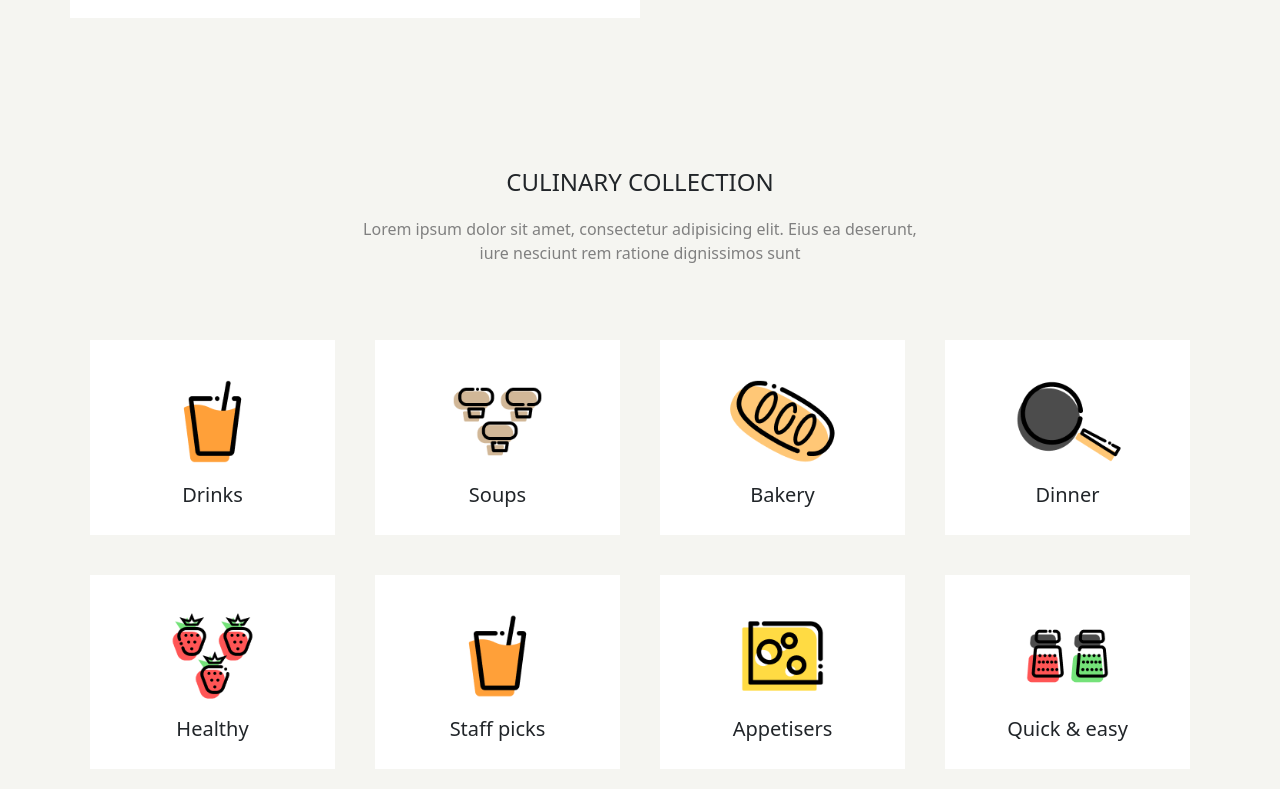
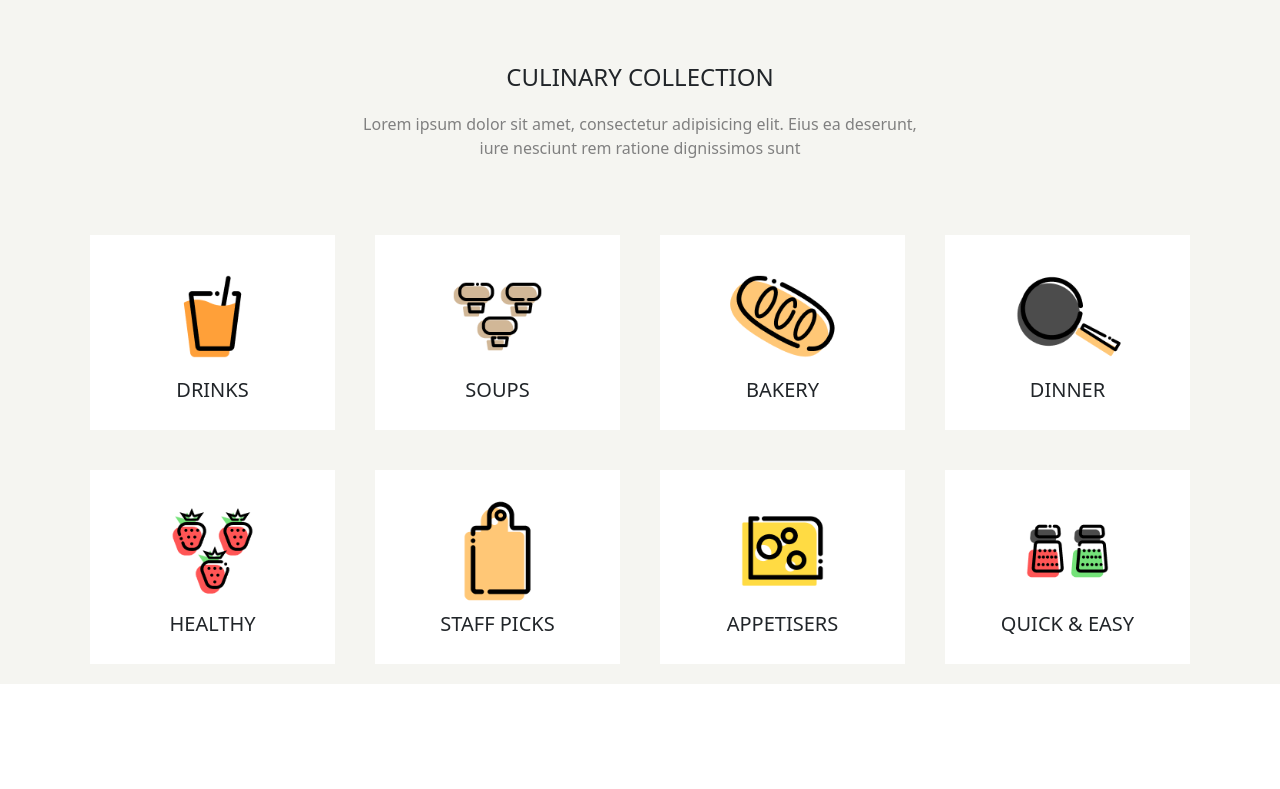
Before and after one commit to SimonCook99/proj-html-vuejs, a Vue app: page / in a window 1280 px wide. Shown: the part 2403-3192 px from the top of the page. After the commit the page ends 3087 px from the top, so only its background shows below. Built offline with nearby package versions, Linux system fonts and the light colour scheme.

Commit message:
liste dinamiche di immagini ultimate (myMain)

```diff
--- a/src/components/main/mainCookCollection.vue
+++ b/src/components/main/mainCookCollection.vue
@@ -7,39 +7,11 @@
         />
 
         <div class="row card-container">
-            <div class="col-3">
-                <img src="../../assets/img/drinks-recipes.png" alt="drinks">
-                <h5>Drinks</h5>
-            </div>
-            <div class="col-3">
-                <img src="../../assets/img/soups-recipes.png" alt="drinks">
-                <h5>Soups</h5>
-            </div>
-            <div class="col-3">
-                <img src="../../assets/img/baking-recipes.png" alt="drinks">
-                <h5>Bakery</h5>
-            </div>
-            <div class="col-3">
-                <img src="../../assets/img/dinner-recipes.png" alt="drinks">
-                <h5>Dinner</h5>
+            <div class="col-3" v-for="(image,index) in imagesList" :key="index">
+                <img :src="require('../../assets/img/' + image.url)" :alt="image">
+                <h5 class="text-uppercase">{{image.type}}</h5>
             </div>
 
-            <div class="col-3">
-                <img src="../../assets/img/healthy-recipes.png" alt="drinks">
-                <h5>Healthy</h5>
-            </div>
-            <div class="col-3">
-                <img src="../../assets/img/drinks-recipes.png" alt="drinks">
-                <h5>Staff picks</h5>
-            </div>
-            <div class="col-3">
-                <img src="../../assets/img/premium-recipes.png" alt="drinks">
-                <h5>Appetisers</h5>
-            </div>
-            <div class="col-3">
-                <img src="../../assets/img/quick-easy-recipes.png" alt="drinks">
-                <h5>Quick & easy</h5>
-            </div>
         </div>
     </section>
 </template>
@@ -52,6 +24,9 @@
         name: "mainCookCollection",
         components:{
             mainIntroduction
+        },
+        props: {
+            imagesList: Array
         }
     }
 </script>
--- a/src/components/main/mainRecipes.vue
+++ b/src/components/main/mainRecipes.vue
@@ -32,7 +32,8 @@
                 <div class="row">
                     <div class="col-6" v-for="(image, index) in listaImmagini" :key="index">
 
-                        <img :src=" `../../assets/img/${image.url}` "  :alt="image.alt">
+
+                        <img :src="require('../../assets/img/' + image.url)"  :alt="image.alt">
                     </div>
 
                 </div>
--- a/src/components/myMain.vue
+++ b/src/components/myMain.vue
@@ -5,7 +5,7 @@
 
             <mainRecipes :listaImmagini="recipesImages"/>
 
-            <mainCookCollection />
+            <mainCookCollection :imagesList="culinaryImages"/>
 
         </div>
     </main>
@@ -26,6 +26,8 @@
         },
         data(){
             return{
+
+                //lista immagini della sezione recipes
                 recipesImages:[
                     {
                         url: "Mixed-fruits-400x263.jpg",
@@ -59,7 +61,42 @@
                         url: "r-brooke-lark-96398-unsplash-min-460x295.jpg",
                         alt: "cakes"
                     },
+                ],
 
+                //lista immagini della sezione culinary collection
+                culinaryImages:[
+                    {
+                        url: "drinks-recipes.png",
+                        type: "drinks"
+                    },
+                    {
+                        url: "soups-recipes.png",
+                        type: "soups"
+                    },
+                    {
+                        url: "baking-recipes.png",
+                        type: "bakery"
+                    },
+                    {
+                        url: "dinner-recipes.png",
+                        type: "dinner"
+                    },
+                    {
+                        url: "healthy-recipes.png",
+                        type: "healthy"
+                    },
+                    {
+                        url: "staff-picks.png",
+                        type: "staff picks"
+                    },
+                    {
+                        url: "premium-recipes.png",
+                        type: "appetisers"
+                    },
+                    {
+                        url: "quick-easy-recipes.png",
+                        type: "quick & easy"
+                    }
                 ]
             }
         }
```
